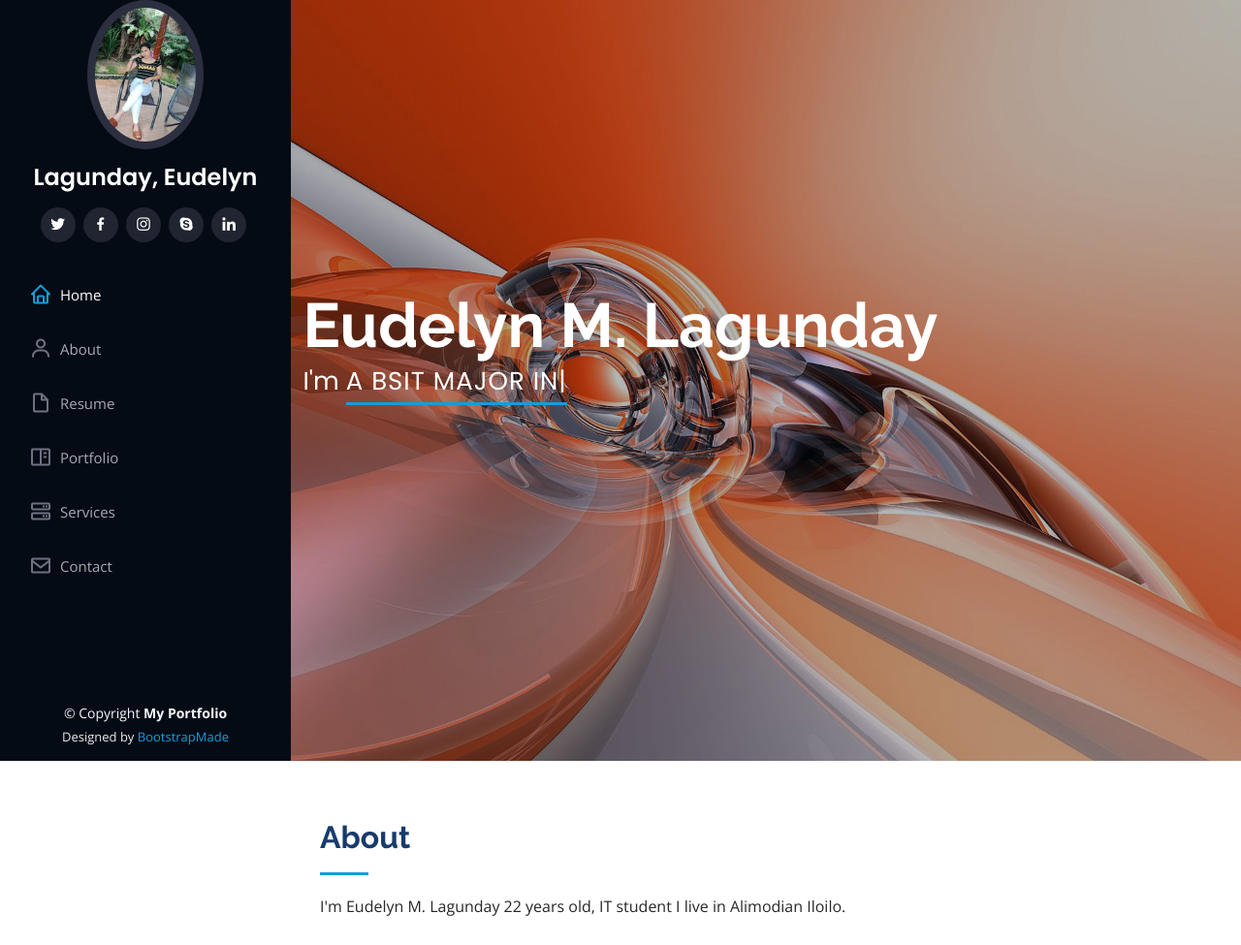
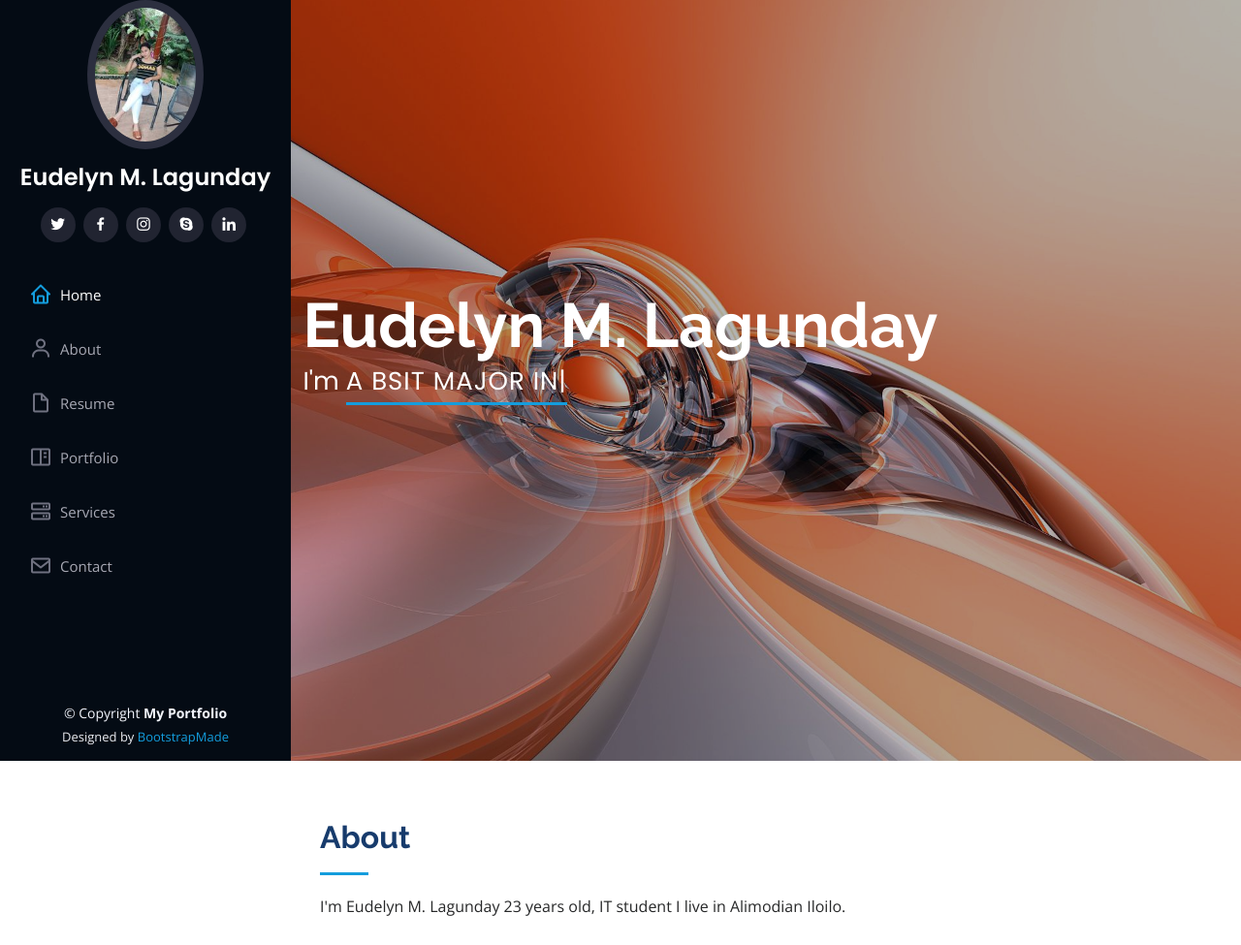
Before and after one commit to Eudelyn318/Final-Exam, a plain HTML site: page index.html in a window 1280 px wide. Shown: the part 15-990 px from the top of the page at 97% size. Drawn offline with nearby package versions, Linux system fonts and the light colour scheme.

Commit message:
Added Features

```diff
--- a/index.html
+++ b/index.html
@@ -47,7 +47,7 @@
 
       <div class="profile">
         <img src="assets/img/profile-img.jpg" alt="" class="img-fluid rounded-circle">
-        <h1 class="text-light"><a href="index.html">Lagunday, Eudelyn</a></h1>
+        <h1 class="text-light"><a href="index.html">Eudelyn M. Lagunday</a></h1>
         <div class="social-links mt-3 text-center">
           <a href="#" class="twitter"><i class="bx bxl-twitter"></i></a>
           <a href="#" class="facebook"><i class="bx bxl-facebook"></i></a>
@@ -86,7 +86,7 @@
 
         <div class="section-title">
           <h2>About</h2>
-          <p>I'm Eudelyn M. Lagunday 22 years old, IT student I live in Alimodian Iloilo.</p>
+          <p>I'm Eudelyn M. Lagunday 23 years old, IT student I live in Alimodian Iloilo.</p>
         </div>
 
         <div class="row">
```
